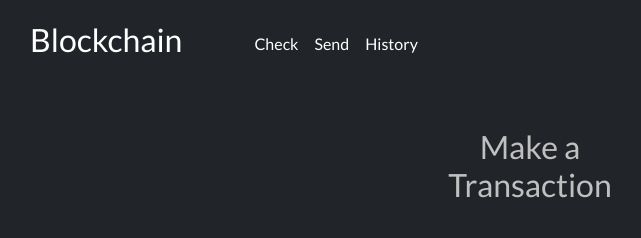
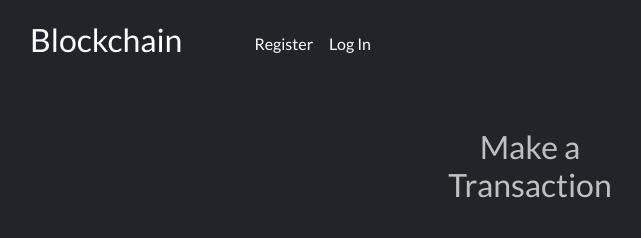
Before and after one commit to hawshemi/Blockchain, a Flask app: template templates/send.html in a window 1280 px wide. Shown: the top 238 px of the page, without its empty margins (110-751 px from the left). Run offline with Flask 2, Linux system fonts and the light colour scheme; the template is opened without the code that fills it, so the values that code supplies are empty; parts of the project's set-up code (start-up, migrations or seed data) failed here and were passed over; some libraries are stand-ins or nearby versions.

Commit message:
Update layout.html

```diff
--- a/templates/layout.html
+++ b/templates/layout.html
@@ -32,11 +32,21 @@
                 <span class="navbar-toggler-icon"></span>
             </button>
             <div class="collapse navbar-collapse navbar-text" id="navbar">
+                    {% if session["user_id"] %}
                     <ul class="navbar-nav mr-auto mt-2">
                         <li class="nav-item"><a class="nav-link" href="/">Check</a></li>
                         <li class="nav-item"><a class="nav-link" href="/send">Send</a></li>
                         <li class="nav-item"><a class="nav-link" href="/history">History</a></li>
                     </ul>
+                    <ul class="navbar-nav ms-auto mt-2 logout">
+                        <li class="nav-item"><a class="nav-link" href="/logout">Log Out</a></li>
+                    </ul>
+                    {% else %}
+                    <ul class="navbar-nav mt-2">
+                        <li class="nav-item"><a class="nav-link" href="/register">Register</a></li>
+                        <li class="nav-item"><a class="nav-link" href="/login">Log In</a></li>
+                    </ul>
+                    {% endif %}
             </div>
           </div>
         </nav>
```
